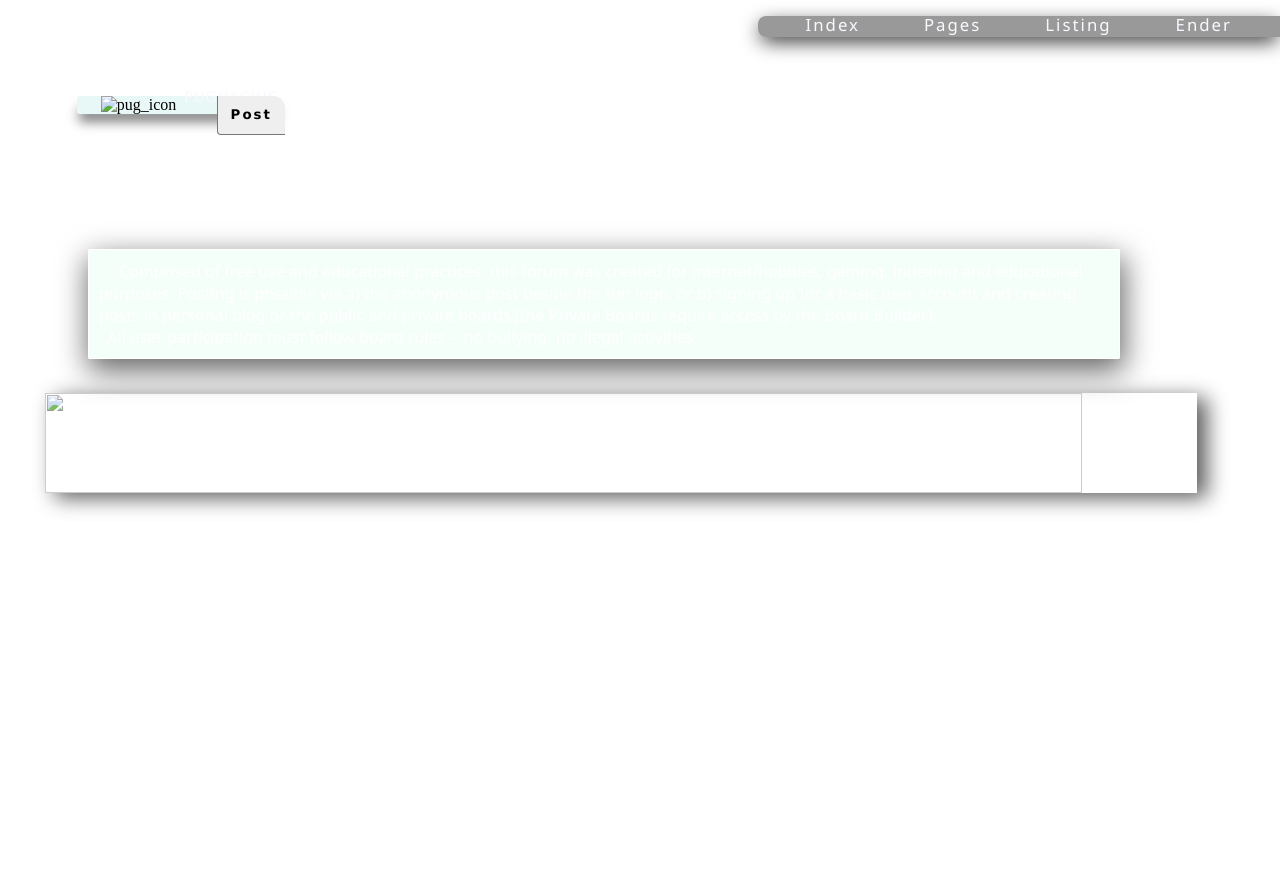
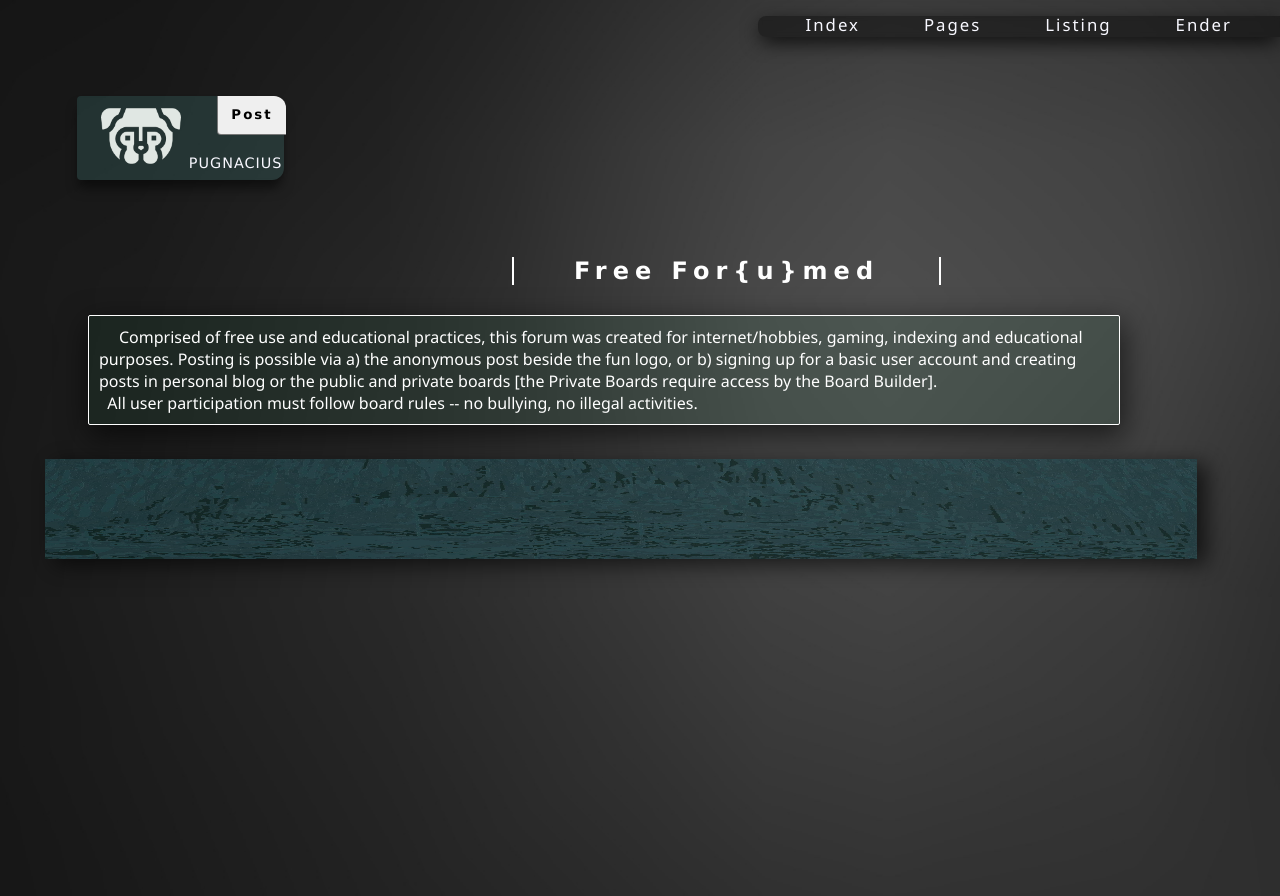
Before and after one commit to Lozrf9/poorject, a plain HTML site: page docs/index.html in a window 1280 px wide. Drawn offline with Linux system fonts and the light colour scheme; files that its build step writes are made by us from their sources.

Commit message:
update file sources for css and html

```diff
--- a/docs/index.html
+++ b/docs/index.html
@@ -3,7 +3,7 @@
 <head>
     <meta charset="UTF-8">
     <meta name="viewport" content="width=device-width, initial-scale=1.0">
-    <link rel="stylesheet" href="docs/style_1.css">
+    <link rel="stylesheet" href="/docs/style_1.css">
 
     <title>Navigate</title>
 </head>
@@ -41,7 +41,7 @@
 <header class="contain_header">
     <span class="post_icon_span">
 
-        <img src="docs/images/p_icon11.png"
+        <img src="/docs/images/p_icon11.png"
          alt="pug_icon" width="80" height="80">
 
          <label >Pugnacius
@@ -65,7 +65,7 @@
         </article>
     </div>
     <div>
-        <img class="banner" src="docs/images/base_banner.jpg">
+        <img class="banner" src="/docs/images/base_banner.jpg">
     </div>
     </section>
 </main>
--- a/docs/style_1.css
+++ b/docs/style_1.css
@@ -6,7 +6,7 @@
 html body {
     margin: 0;
     background-image:
-    url(docs/images/blackgrad_background.jpg);
+    url(/docs/images/blackgrad_background.jpg);
     background-size: cover;
     width: 100vw;
     height: 100vh;
@@ -59,7 +59,6 @@ html body {
         padding: min(20vh, 20rem) .2em
         max(22vh, 20rem) .2em;
         overflow: hidden;
-        background-position: ;
         z-index: 1;
         margin-bottom: 0%;
     }
```
